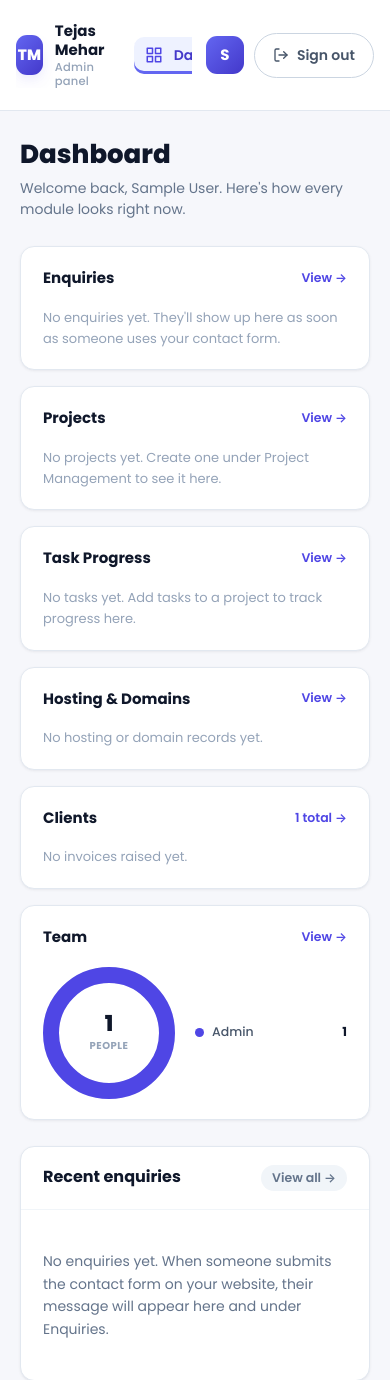
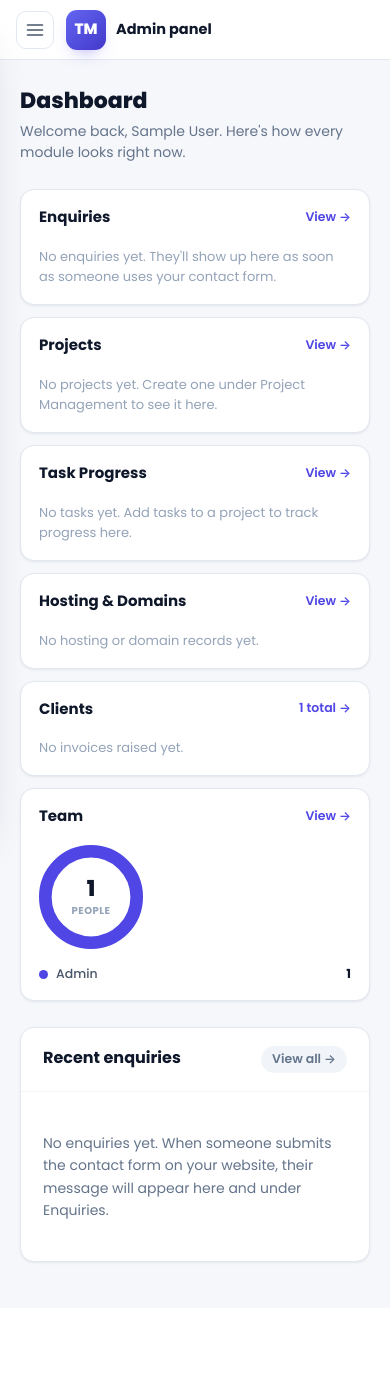
Before and after one commit to webcultivate01-tv/my-personal-portfolio-website, a PHP site: page /portfolio/admin/ in a window 390 px wide. Shown: the top 1380 px of the page. After the commit the page ends 1264 px from the top, so only its background shows below. Run offline with PHP 8.4, Linux system fonts and the light colour scheme; the visitor is signed in with stand-in values (Sample User, id 1); data that the repository does not hold is empty.

Commit message:
Update the dashboard sidebar

```diff
--- a/admin/app/Views/layouts/app.php
+++ b/admin/app/Views/layouts/app.php
@@ -39,7 +39,15 @@ $is = static fn(string $key): string => $active === $key ? ' is-active' : '';
   <link rel="stylesheet" href="<?= asset('css/admin.css') ?>">
 </head>
 <body class="app">
-  <aside class="sidebar">
+  <div class="mobile-topbar">
+    <button type="button" class="sidebar-toggle" id="sidebarToggle" aria-label="Open menu" aria-controls="sidebar" aria-expanded="false">
+      <svg viewBox="0 0 24 24" fill="none" stroke="currentColor" stroke-width="2" stroke-linecap="round" stroke-linejoin="round"><line x1="3" y1="6" x2="21" y2="6"/><line x1="3" y1="12" x2="21" y2="12"/><line x1="3" y1="18" x2="21" y2="18"/></svg>
+    </button>
+    <span class="mobile-topbar__brand"><span class="sidebar__logo">TM</span> Admin panel</span>
+  </div>
+  <div class="sidebar-backdrop" id="sidebarBackdrop"></div>
+
+  <aside class="sidebar" id="sidebar">
     <div class="sidebar__top">
       <div class="sidebar__brand">
         <span class="sidebar__logo">TM</span>
@@ -121,5 +129,8 @@ $is = static fn(string $key): string => $active === $key ? ' is-active' : '';
 
     <?= $content ?>
   </main>
+
+  <script src="<?= asset('js/sidebar.js') ?>"></script>
+  <script src="<?= asset('js/password-toggle.js') ?>"></script>
 </body>
 </html>
--- a/admin/app/Views/layouts/auth.php
+++ b/admin/app/Views/layouts/auth.php
@@ -9,5 +9,7 @@
 </head>
 <body class="auth">
   <?= $content ?>
+
+  <script src="<?= asset('js/password-toggle.js') ?>"></script>
 </body>
 </html>
--- a/admin/assets/css/admin.css
+++ b/admin/assets/css/admin.css
@@ -48,6 +48,15 @@ svg{flex-shrink:0}
 .form__input:focus{border-color:var(--brand-500);box-shadow:0 0 0 3px var(--brand-100)}
 select.form__input{cursor:pointer}
 
+/* Show/hide toggle injected around every password field, see password-toggle.js */
+.password-field{position:relative}
+.password-field .form__input{width:100%;padding-right:42px}
+.password-toggle{position:absolute;top:50%;right:6px;transform:translateY(-50%);
+  display:inline-flex;align-items:center;justify-content:center;width:32px;height:32px;
+  border:none;background:transparent;color:var(--slate-400);cursor:pointer;border-radius:8px;transition:.15s}
+.password-toggle:hover{background:var(--slate-100);color:var(--slate-700)}
+.password-toggle svg{width:18px;height:18px}
+
 .btn{display:inline-flex;align-items:center;justify-content:center;gap:8px;cursor:pointer;
   font-family:inherit;font-weight:600;font-size:14px;border-radius:999px;border:1px solid transparent;
   padding:11px 18px;transition:.15s;white-space:nowrap}
@@ -73,8 +82,9 @@ select.form__input{cursor:pointer}
 
 .sidebar{position:fixed;top:0;left:0;width:264px;height:100vh;display:flex;flex-direction:column;
   justify-content:space-between;padding:22px 16px;color:var(--slate-600);
-  background:#fff;overflow-y:auto;
+  background:#fff;overflow-y:auto;scrollbar-width:none;-ms-overflow-style:none;
   border-right:1px solid var(--line)}
+.sidebar::-webkit-scrollbar{display:none}
 .sidebar__top{display:flex;flex-direction:column;min-height:0}
 
 .sidebar__brand{display:flex;align-items:center;gap:12px;padding:6px 8px 20px;margin-bottom:6px;
@@ -115,6 +125,23 @@ select.form__input{cursor:pointer}
 .avatar{width:32px;height:32px;border-radius:9px;display:grid;place-items:center;flex-shrink:0;
   font-weight:700;font-size:13px;color:#fff;background:linear-gradient(135deg,var(--brand-500),var(--brand-700))}
 .avatar--lg{width:38px;height:38px;border-radius:11px;font-size:15px}
+
+/* ---------- Mobile topbar + hamburger (drawer trigger) ----------
+   Hidden entirely above the 720px breakpoint, where the sidebar is
+   always visible in place; see the responsive section for the drawer
+   behaviour itself. */
+.mobile-topbar{display:none;align-items:center;gap:12px;position:fixed;top:0;left:0;right:0;height:60px;
+  padding:0 16px;background:#fff;border-bottom:1px solid var(--line);z-index:55}
+.mobile-topbar__brand{display:flex;align-items:center;gap:10px;font-weight:700;font-size:14.5px;color:var(--slate-900)}
+.sidebar-toggle{display:inline-flex;align-items:center;justify-content:center;width:38px;height:38px;
+  border-radius:10px;border:1px solid var(--slate-200);background:#fff;color:var(--slate-600);
+  cursor:pointer;flex-shrink:0;transition:.15s}
+.sidebar-toggle:hover{background:var(--slate-100);color:var(--slate-900)}
+.sidebar-toggle svg{width:20px;height:20px}
+.sidebar-backdrop{display:none;position:fixed;inset:0;background:rgba(15,23,42,.45);
+  opacity:0;pointer-events:none;transition:opacity .2s;z-index:59}
+.sidebar-backdrop.is-open{opacity:1;pointer-events:auto}
+body.no-scroll{overflow:hidden}
 
 /* ---------- Main content ---------- */
 .main{margin-left:264px;padding:34px 40px}
@@ -418,19 +445,15 @@ input[type="file"].form__input{padding:9px 13px;cursor:pointer}
   .form-grid{grid-template-columns:1fr}
 }
 @media(max-width:720px){
-  .sidebar{position:static;width:auto;height:auto;flex-direction:row;align-items:center;gap:14px;
-    justify-content:space-between;border-right:none;border-bottom:1px solid var(--line);overflow-y:visible}
-  .sidebar__top{flex:1;flex-direction:row;align-items:center;gap:8px;overflow-x:auto}
-  .sidebar__brand{padding:0 8px 0 0;margin-bottom:0;border-bottom:none}
-  .sidebar__nav{flex-direction:row;flex-wrap:nowrap;align-items:center}
-  .nav-label{display:none}
-  .nav-item{padding:8px 11px;white-space:nowrap}
-  .nav-item.is-active{box-shadow:inset 0 -3px 0 var(--brand-500)}
-  .sidebar__user{border-top:none;padding-top:0;display:flex;align-items:center;gap:10px}
-  .user-card{padding:0}
-  .user-card__meta{display:none}
-  .sidebar__user .btn--block{width:auto;margin-top:0}
-  .main{margin-left:0;padding:24px 20px}
+  /* Sidebar becomes an off-canvas drawer: hidden past the left edge until
+     the hamburger toggles .is-open, sliding over the content rather than
+     pushing it (a fixed backdrop behind it closes the drawer on tap). */
+  .mobile-topbar{display:flex}
+  .sidebar{transform:translateX(-100%);transition:transform .25s ease;
+    width:270px;max-width:82vw;box-shadow:var(--shadow-lg);z-index:60}
+  .sidebar.is-open{transform:translateX(0)}
+  .sidebar-backdrop{display:block}
+  .main{margin-left:0;padding:84px 20px 24px}
   .table{display:block;overflow-x:auto;white-space:nowrap}
 
   .panel__head{align-items:stretch}
@@ -438,6 +461,26 @@ input[type="file"].form__input{padding:9px 13px;cursor:pointer}
   .filter-bar{flex-direction:column;align-items:stretch}
   .filter-bar__date{justify-content:space-between}
   .filter-bar > .btn{margin-left:0;width:100%}
+
+  .page-head{flex-wrap:wrap}
+  .page-head > .btn{width:100%}
+
+  /* Dashboard overview cards */
+  .overview-grid{grid-template-columns:1fr;gap:12px}
+  .ov-card{padding:16px 18px}
+  .ov-card__body{gap:16px}
+
+  /* Hosting renewal widget on the dashboard */
+  .host-alert{gap:8px}
+  .host-alert__item{flex:1 1 140px}
+  .host-alert__row{flex-wrap:wrap;row-gap:4px}
+}
+@media(max-width:480px){
+  .page-head__title{font-size:22px}
+  .donut{width:104px !important;height:104px !important}
+  .donut__ring{width:104px;height:104px}
+  .ov-card__body{flex-direction:column;align-items:flex-start}
+  .ov-legend{width:100%}
 }
 
 /* ============================================================
--- /dev/null
+++ b/admin/assets/js/password-toggle.js
@@ -0,0 +1,38 @@
+/* ============================================================
+   Password show/hide — wraps every password field on the page in
+   a .password-field container with an eye button that flips the
+   input between type="password" and type="text". Works anywhere a
+   password input exists (login, reset, change password) with no
+   per-page markup needed.
+   ============================================================ */
+(function () {
+  'use strict';
+
+  var EYE = '<svg viewBox="0 0 24 24" fill="none" stroke="currentColor" stroke-width="2" stroke-linecap="round" stroke-linejoin="round"><path d="M1 12s4-7 11-7 11 7 11 7-4 7-11 7-11-7-11-7z"/><circle cx="12" cy="12" r="3"/></svg>';
+  var EYE_OFF = '<svg viewBox="0 0 24 24" fill="none" stroke="currentColor" stroke-width="2" stroke-linecap="round" stroke-linejoin="round"><path d="M17.94 17.94A10.94 10.94 0 0 1 12 19c-7 0-11-7-11-7a18.6 18.6 0 0 1 5.06-5.94M9.9 4.24A10.94 10.94 0 0 1 12 5c7 0 11 7 11 7a18.6 18.6 0 0 1-2.16 3.19M14.12 14.12a3 3 0 1 1-4.24-4.24"/><line x1="1" y1="1" x2="23" y2="23"/></svg>';
+
+  var inputs = document.querySelectorAll('input[type="password"]');
+
+  for (var i = 0; i < inputs.length; i++) {
+    (function (input) {
+      var wrap = document.createElement('div');
+      wrap.className = 'password-field';
+      input.parentNode.insertBefore(wrap, input);
+      wrap.appendChild(input);
+
+      var btn = document.createElement('button');
+      btn.type = 'button';
+      btn.className = 'password-toggle';
+      btn.setAttribute('aria-label', 'Show password');
+      btn.innerHTML = EYE;
+      wrap.appendChild(btn);
+
+      btn.addEventListener('click', function () {
+        var showing = input.type === 'password';
+        input.type = showing ? 'text' : 'password';
+        btn.innerHTML = showing ? EYE_OFF : EYE;
+        btn.setAttribute('aria-label', showing ? 'Hide password' : 'Show password');
+      });
+    }(inputs[i]));
+  }
+}());
```
Also changed, not shown: admin/assets/js/sidebar.js (added, +48 -0 lines).
